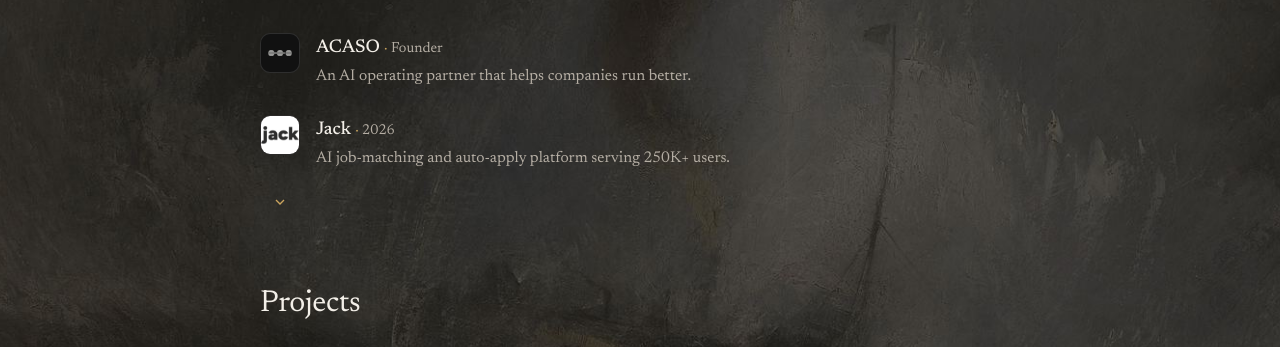
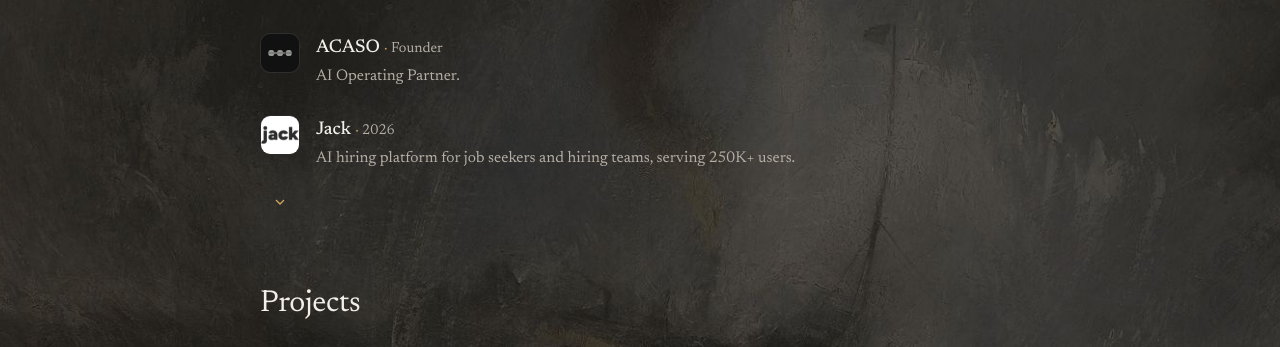
Before and after one commit to whenindan/Portfolio, a website: page index.html in a window 1280 px wide. Shown: the part 437-784 px from the top of the page. Drawn offline with Linux system fonts and the light colour scheme.

Commit message:
minor changes

```diff
--- a/index.html
+++ b/index.html
@@ -96,14 +96,14 @@
                     <div class="experience-header">
                         <h3><a href="https://acasohq.com/" target="_blank" class="experience-link">ACASO</a> <span class="experience-role"><span class="sep">·</span> Founder</span></h3>
                     </div>
-                    <p class="experience-description">An AI operating partner that helps companies run better.</p>
+                    <p class="experience-description">AI Operating Partner.</p>
                 </li>
                 <li class="experience-item">
                     <div class="experience-logo"><img src="imgs/exp/jack.png" alt="" onerror="this.parentElement.classList.add('is-empty')"></div>
                     <div class="experience-header">
                         <h3>Jack <span class="experience-date"><span class="sep">·</span> 2026</span></h3>
                     </div>
-                    <p class="experience-description">AI job-matching and auto-apply platform serving 250K+ users.</p>
+                    <p class="experience-description">AI hiring platform for job seekers and hiring teams, serving 250K+ users.</p>
                 </li>
             </ul>
             <div class="experience-more" id="experience-more" inert>
```
